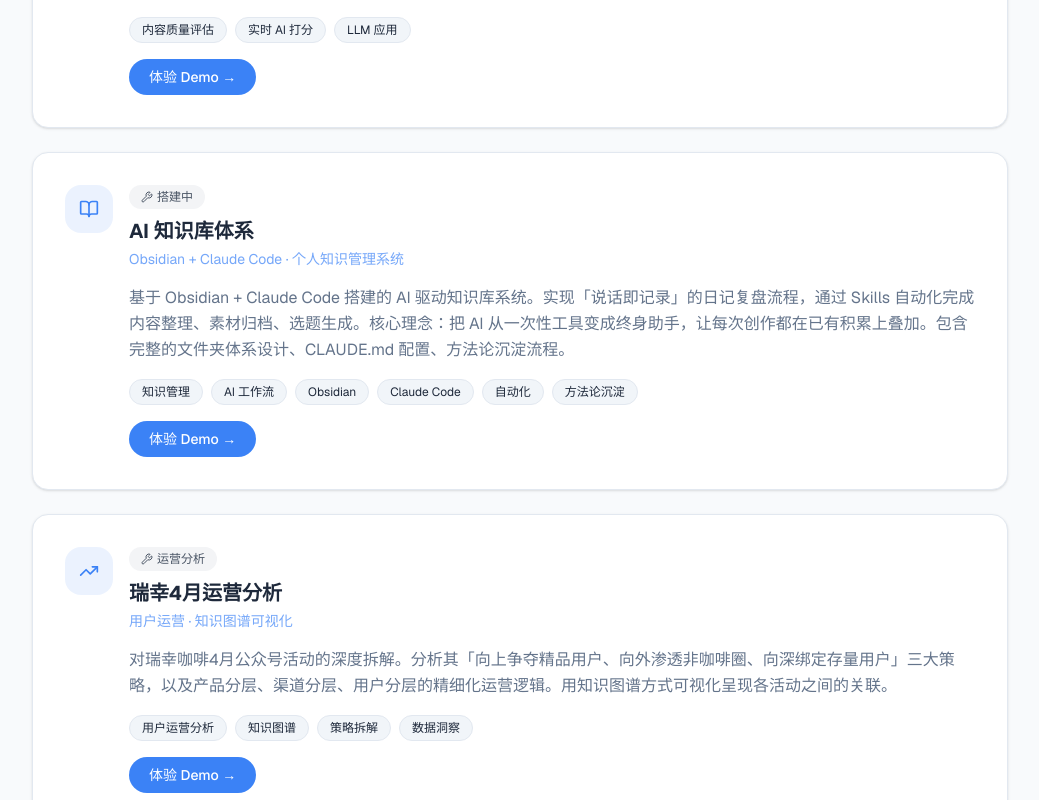
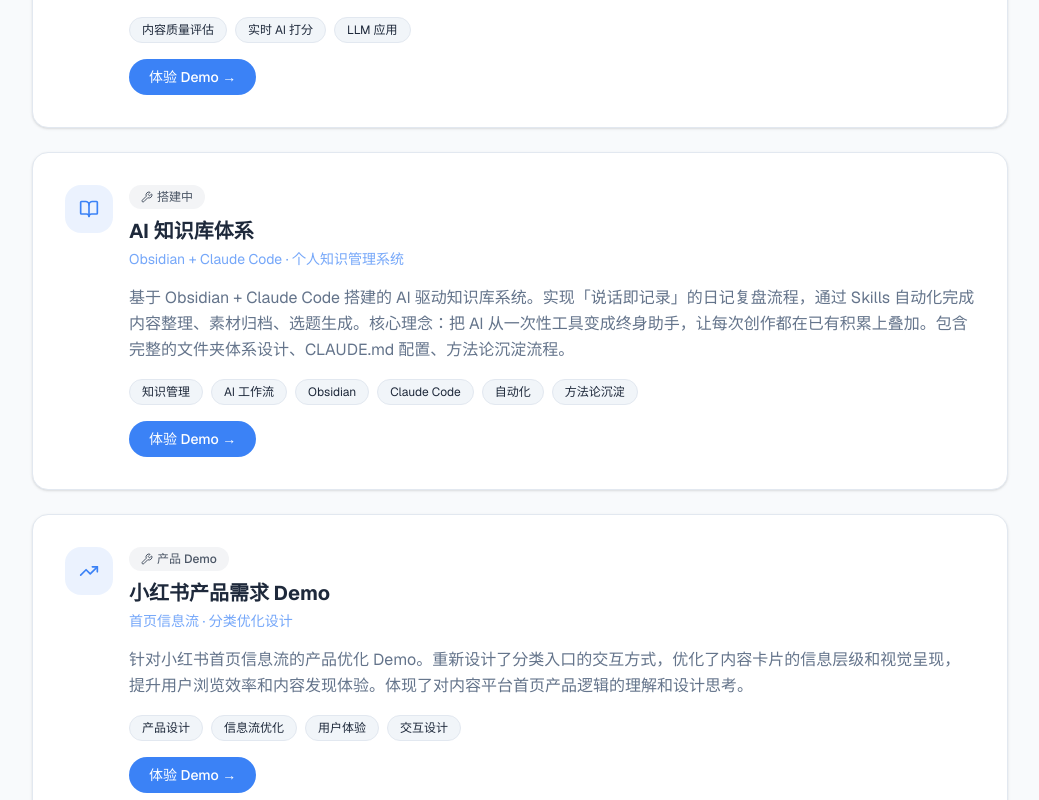
Before and after one commit to LemanWu/v0-ai-product-portfolio, a Next.js app: page / in a window 1280 px wide. Shown: the part 2000-2800 px from the top of the page, without its empty margins (120-1159 px from the left). Built offline with nearby package versions, Linux system fonts and the light colour scheme.

Commit message:
feat: replace瑞幸运营分析 with 小红书 Demo link
Update link to 小红书 Demo and open in new tab

```diff
--- a/app/page.tsx
+++ b/app/page.tsx
@@ -63,15 +63,16 @@ const projects = [
     href: "/knowledge",
   },
   {
-    title: "瑞幸4月运营分析",
-    subtitle: "用户运营 · 知识图谱可视化",
+    title: "小红书产品需求 Demo",
+    subtitle: "首页信息流 · 分类优化设计",
     description:
-      "对瑞幸咖啡4月公众号活动的深度拆解。分析其「向上争夺精品用户、向外渗透非咖啡圈、向深绑定存量用户」三大策略，以及产品分层、渠道分层、用户分层的精细化运营逻辑。用知识图谱方式可视化呈现各活动之间的关联。",
-    status: "运营分析",
+      "针对小红书首页信息流的产品优化 Demo。重新设计了分类入口的交互方式，优化了内容卡片的信息层级和视觉呈现，提升用户浏览效率和内容发现体验。体现了对内容平台首页产品逻辑的理解和设计思考。",
+    status: "产品 Demo",
     statusType: "demo",
     icon: <TrendingUp className="h-5 w-5" />,
-    tags: ["用户运营分析", "知识图谱", "策略拆解", "数据洞察"],
-    href: "/luckin",
+    tags: ["产品设计", "信息流优化", "用户体验", "交互设计"],
+    href: "https://xhs-deploy.vercel.app/",
+    external: true,
   },
 ]
 
@@ -119,10 +120,17 @@ export default function Home() {
         </div>
 
         <div className="flex flex-col gap-6">
-          {projects.map((project) => (
-            <Link
+          {projects.map((project) => {
+            const isExternal = 'external' in project && project.external
+            const LinkComponent = isExternal ? 'a' : Link
+            const linkProps = isExternal
+              ? { href: project.href, target: "_blank", rel: "noopener noreferrer" }
+              : { href: project.href }
+
+            return (
+            <LinkComponent
               key={project.title}
-              href={project.href}
+              {...linkProps}
               className="group block rounded-2xl border border-border bg-card p-6 shadow-sm transition-all hover:border-primary/30 hover:shadow-lg sm:p-8"
             >
               <div className="flex gap-4">
@@ -177,8 +185,9 @@ export default function Home() {
                   </span>
                 </div>
               </div>
-            </Link>
-          ))}
+            </LinkComponent>
+          )
+          })}
         </div>
       </section>
 
```
